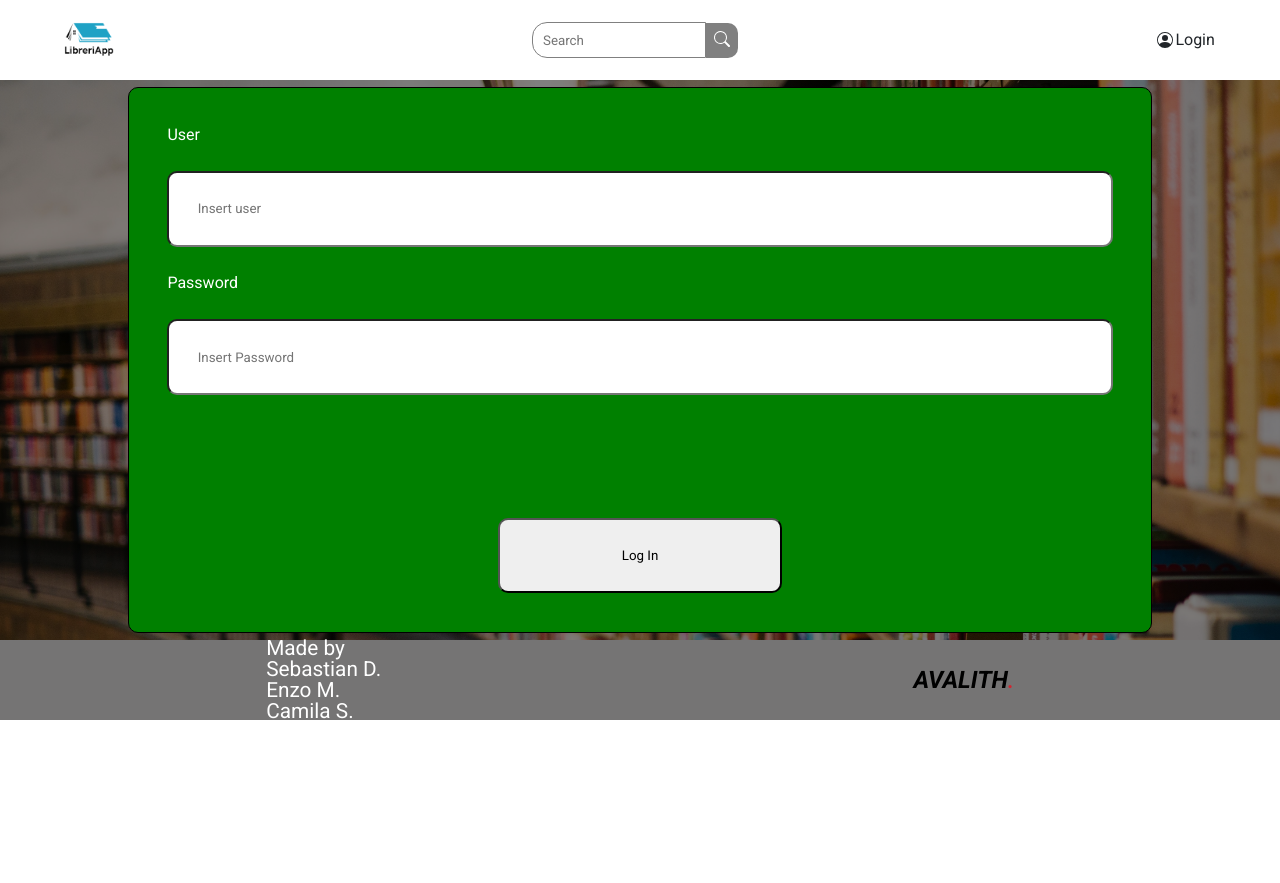
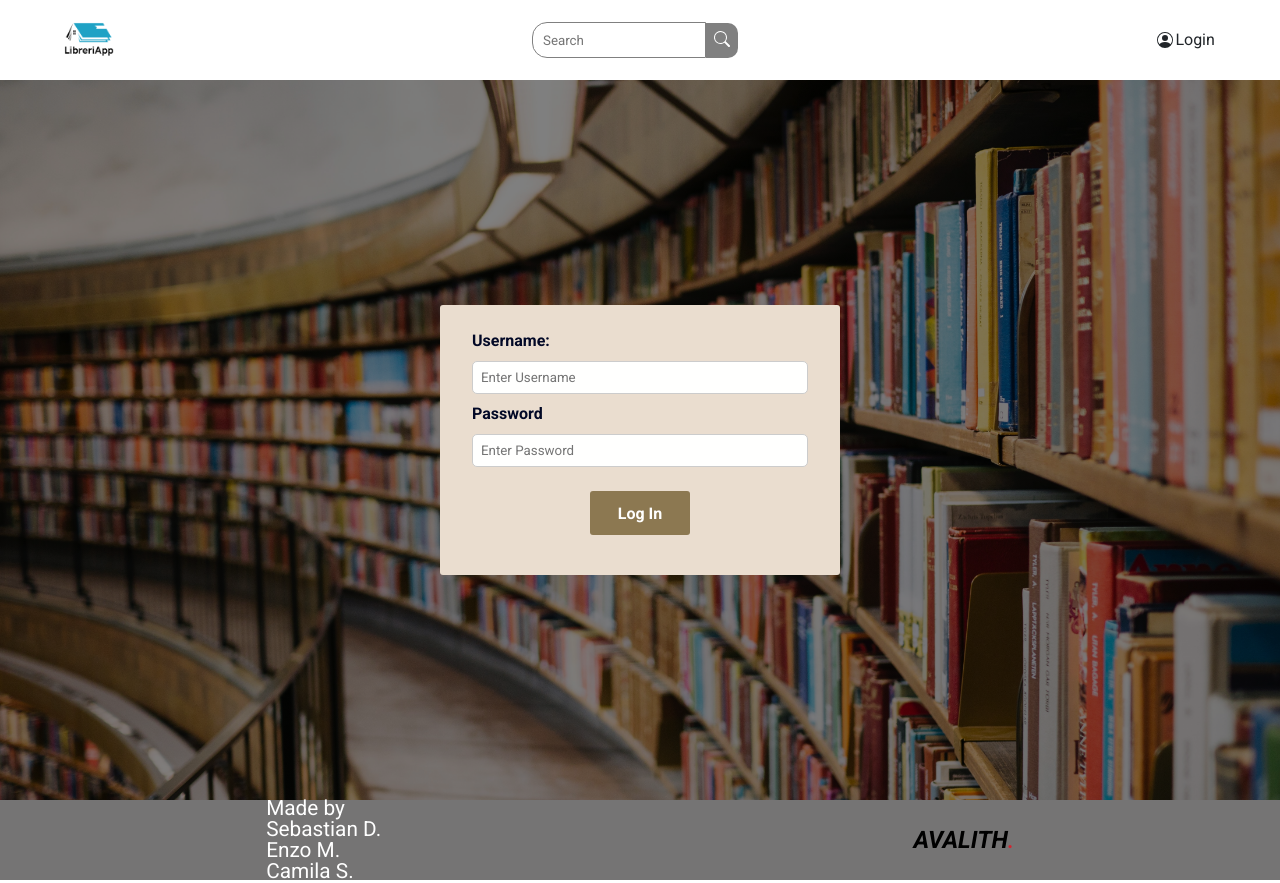
Before and after one commit to lemarchesi09/sf-library-app, a React (Create React App) app: page /login in a window 1280 px wide. Before the commit the page ends 800 px from the top, so only its background shows below. Built offline with nearby package versions, Linux system fonts and the light colour scheme.

Commit message:
feat: update styles login component

```diff
--- a/src/components/Login/Login.js
+++ b/src/components/Login/Login.js
@@ -1,69 +1,70 @@
-import "./login.css"
+import "./login.css";
 import { useForm } from "react-hook-form";
 import { useState } from "react";
-import Swal from 'sweetalert2'
+import Swal from "sweetalert2";
 
-
-
-export const Login = () =>{
-    const { register, handleSubmit, watch, formState: { errors } } = useForm();
+export const Login = () => {
+  const {
+    register,
+    handleSubmit,
+    watch,
+    formState: { errors },
+  } = useForm();
   // const [login, setLogin] = useState([{}])
 
-    const [users, setUsers] = useState(
-            {
+  const [users, setUsers] = useState({
     user: "enzo",
-                password: "contraseña"
+    password: "contraseña",
+  });
+  const onSubmit = (data, e) => {
+    const fields = {
+      user: data.user,
+      password: data.password,
+    };
+    console.log("Fields", data.user, data.password);
+    console.log("Users", users.user, users.password);
+    if (data.user === users.user && data.password === users.password) {
+      console.log("Usuario Logeado");
+      Swal.fire({
+        title: "Log in success!",
+        text: `Welcome ${data.user.toUpperCase()}`,
+        icon: "success",
+        confirmButtonText: "Go ahead",
+      });
+    } else {
+      console.log("Datos invalidos");
+      Swal.fire({
+        title: "Log in Failed!",
+        text: `Ups... invalid fields`,
+        icon: "error",
+        confirmButtonText: "Try again",
+      });
     }
-    )
-    const onSubmit = (data, e) => {
-        const fields= {
-                user: data.user,
-                password: data.password
-            }
-        console.log('Fields', data.user , data.password);
-        console.log('Users', users.user , users.password);
-        if (data.user === users.user && data.password === users.password) {
-            console.log('Usuario Logeado');
-            Swal.fire({
-                title: 'Log in success!',
-                text: `Welcome ${data.user.toUpperCase()}`,
-                icon: 'success',
-                confirmButtonText: 'Go ahead'
-              })
-        }else{
-            console.log('Datos invalidos');
-            Swal.fire({
-                title: 'Log in Failed!',
-                text: `Ups... invalid fields`,
-                icon: 'error',
-                confirmButtonText: 'Try again'
-              })
-        }
-    }
-
+  };
 
   return (
+    <section className="login__bg">
       <div className="form__cont">
-           { /* "handleSubmit" will validate your inputs before invoking "onSubmit" */}
+        {/* "handleSubmit" will validate your inputs before invoking "onSubmit" */}
         <form className="formu" onSubmit={handleSubmit(onSubmit)}>
           {/* register your input into the hook by invoking the "register" function */}
-                <label>User</label>
+          <label>Username:</label>
           <input
             className="form__inp"
             type="text"
-                placeholder="Insert user"
+            placeholder="Enter Username"
             autoComplete="off"
             {...register("user", {
               required: {
                 value: true,
-                        message: "Field required"
+                message: "Username is required",
               },
               maxLength: {
                 value: 20,
-                        message: "Field must be less than 20 characters"
+                message: "Field must be less than 20 characters",
               },
-
-                })} />
+            })}
+          />
 
           {/* errors will return when field validation fails  */}
           {errors.user && <span>{errors.user.message}</span>}
@@ -72,28 +73,28 @@ export const Login = () =>{
           <input
             className="form__inp"
             type="password"
-                placeholder="Insert Password"
+            placeholder="Enter Password"
             autoComplete="off"
             {...register("password", {
               required: {
                 value: true,
-                        message: "Field required"
+                message: "Password is required",
               },
               maxLength: {
                 value: 20,
-                        message: "Field must be less than 20 characters"
+                message: "Field must be less than 20 characters",
               },
               minLength: {
                 value: 6,
-                        message: "Field must contain more than 6 characters"
+                message: "Field must contain more than 6 characters",
               },
-
-                })} />
+            })}
+          />
           {errors.password && <span>{errors.password.message}</span>}
-
 
           <input className="form__sub" type="submit" value="Log In" />
         </form>
       </div>
+    </section>
   );
-}
+};
--- a/src/components/Login/login.css
+++ b/src/components/Login/login.css
@@ -1,39 +1,82 @@
-.form__cont{
+.form__cont {
   min-height: 70vh;
   display: flex;
   flex-direction: column;
   justify-content: center;
   align-items: center;
+
+  height: 90vh;
+}
+
+.login__bg {
   background-image: linear-gradient(rgba(0, 0, 0, 0.5), rgba(0, 0, 0, 0.5)), url(../../assets/images/welcome-bg-3.jpg);
   background-size: cover;
 }
-.formu{
-    background-color: green;
+.formu {
+  background-color: var(--color-light-secondary);
   display: flex;
   flex-direction: column;
   justify-content: center;
-    min-height: 30vh;
-    border: 1px solid black;
-    border-radius: 10px;
-    width: 80%;
-    padding: 3%;
+  border-radius: 3px;
+  width: 100%;
+  padding: 1.5rem 2rem;
+  max-width: 400px;
+  max-height: 400px;
 }
-.form__inp{
-    padding: 3%;
-    border-radius: 10px;
-    margin: 3% 0%;
+.form__inp {
+  padding: 0.5rem;
+  border-radius: 5px;
+  margin: 0.5rem 0rem;
+  border: 1px solid #ccc;
+  background-color: var(--color-light-primary);
+  color: var(--color-dark-primary);
 }
 
-.form__sub{
+.form__sub {
   width: 30%;
-    padding: 3%;
-    border-radius: 10px;
-    margin-top: 10%;
+  border-radius: 3px;
   align-self: center;
+  background-color: var(--button-bg);
+  color: var(--color-light-primary);
+  font-weight: 700;
+  margin: 1rem;
+  padding: 0.8rem 1.5rem;
+  font-size: 1rem;
+  border: none;
+  transition: 0.3s;
+  cursor: pointer;
 }
-label{
-    color: white;
+
+.form__sub:hover {
+  opacity: 0.5;
 }
-span{
+
+label {
+  font-size: 1.2rem;
+  color: var(--color-dark-primary);
+  font-weight: 700;
+  line-height: 1.5rem;
+}
+span {
   align-self: flex-end;
 }
+
+@media screen and (max-width: 320px) {
+  .formu {
+    padding: 0.5rem 1.5rem;
+    margin: 0rem 1rem;
+    min-width: 280px;
+  }
+  .form__inp {
+    padding: 0.5rem;
+    margin: 0.1rem 0rem;
+  }
+
+  .form__sub {
+    width: 30%;
+    margin: 1rem;
+    padding: 0.8rem 1.5rem;
+    font-size: 0.5rem;
+    cursor: pointer;
+  }
+}
```
Also changed, not shown: 1 other file (tests, documents, lock files or other folders). Lines whose indentation alone changed are shown as unchanged.
